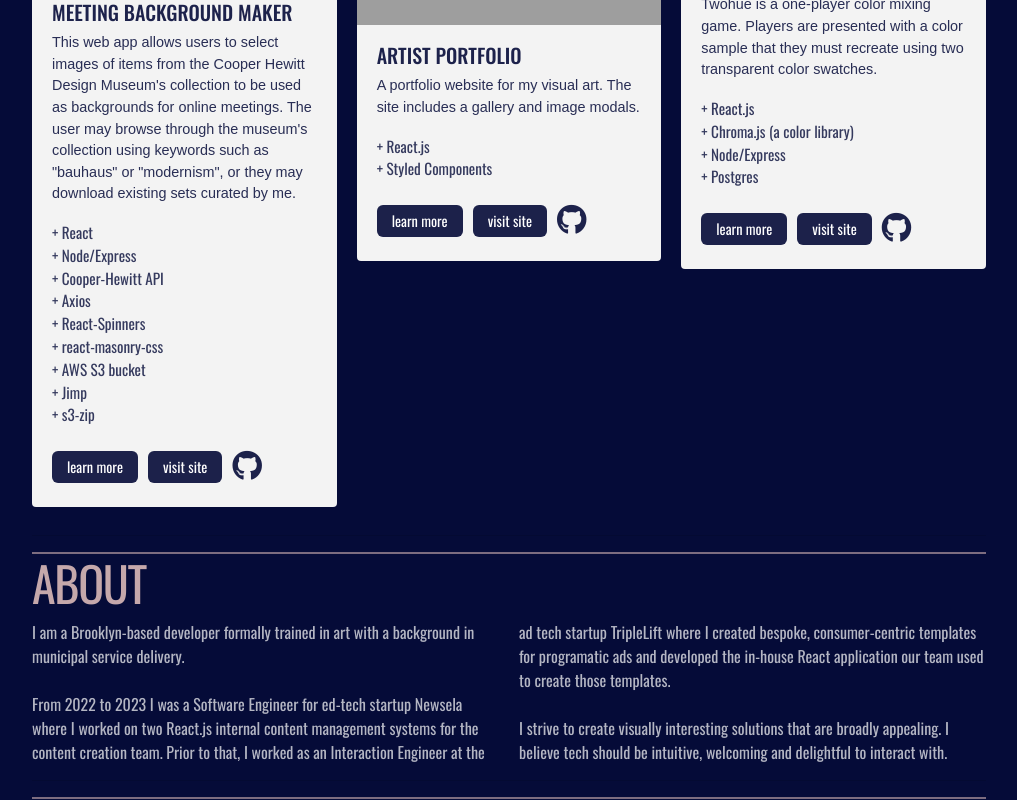
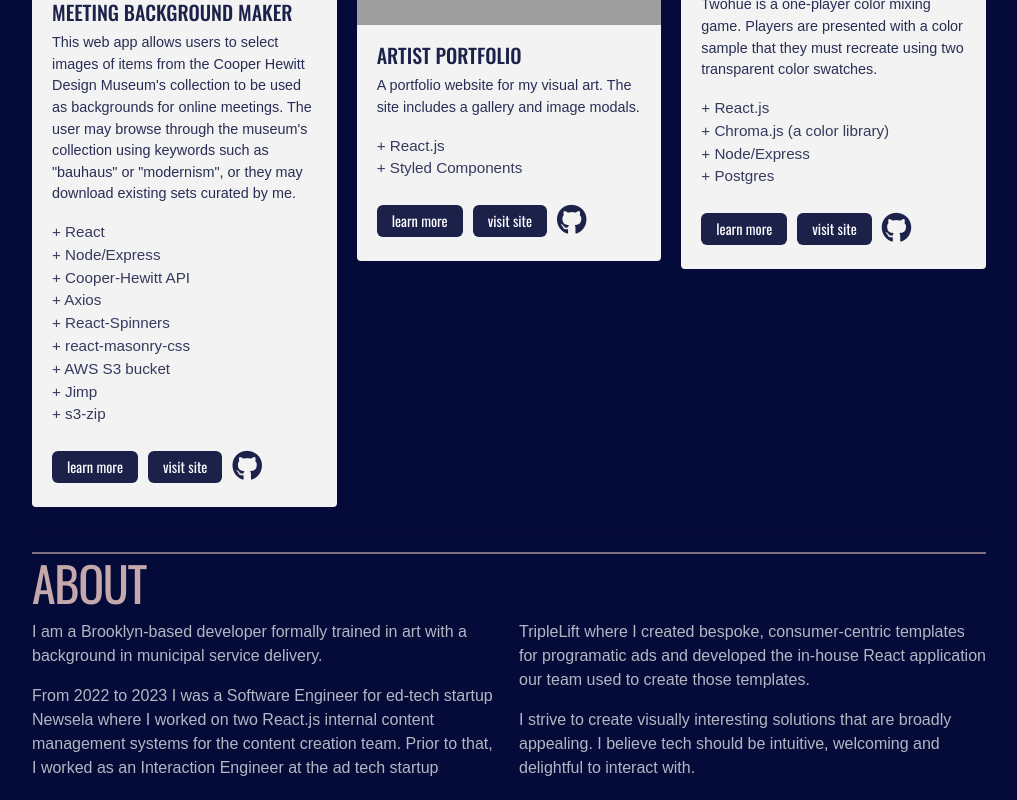
Before and after one commit to snphillips/devportfolio, a React (Create React App) app: page / in a window 1280 px wide. Shown: the part 1060-1860 px from the top of the page, without its empty margins (70-1087 px from the left). Built offline with nearby package versions, Linux system fonts and the light colour scheme; grey boxes are pictures that could not be loaded.

Commit message:
li use sans-serif font

```diff
--- a/src/index.css
+++ b/src/index.css
@@ -35,7 +35,8 @@ body {
   line-height:      1.5;
 }
 
-p {
+p,
+li {
   font-family: sans-serif;
 }
 
--- a/src/pages/About.tsx
+++ b/src/pages/About.tsx
@@ -10,17 +10,22 @@ export default function About() {
       <hr />
       <Heading>About</Heading>
       <AboutColumns>
+
+        <p>
         I am a Brooklyn-based developer formally trained in art with a background in municipal
-        service delivery. <br />
-        <br />
+        service delivery.
+        </p>
+        <p>
         From 2022 to 2023 I was a Software Engineer for ed-tech startup Newsela where I worked on
         two React.js internal content management systems for the content creation team. Prior to
         that, I worked as an Interaction Engineer at the ad tech startup TripleLift where I created
         bespoke, consumer-centric templates for programatic ads and developed the in-house React
         application our team used to create those templates.
-        <br />
-        <br />I strive to create visually interesting solutions that are broadly appealing. I
+        </p>
+        <p>
+        I strive to create visually interesting solutions that are broadly appealing. I
         believe tech should be intuitive, welcoming and delightful to interact with.
+        </p>
       </AboutColumns>
     </ContentContainer>
   );
```
